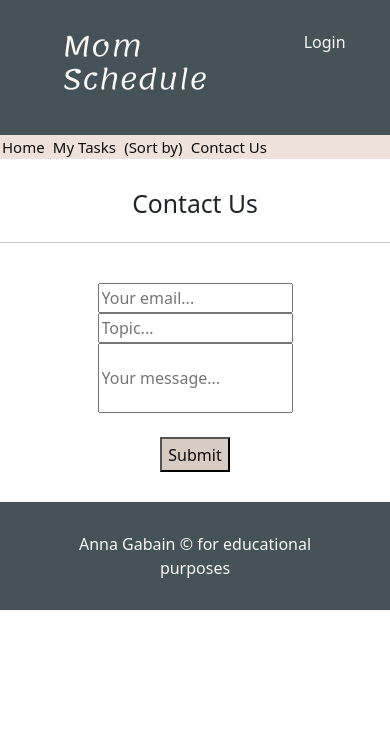
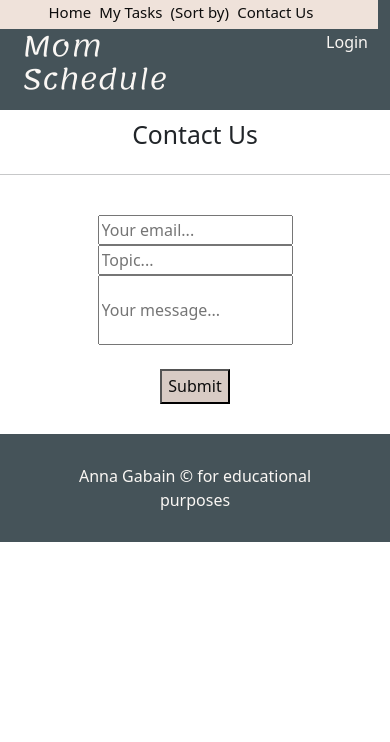
Before and after one commit to annagabain/Mom-Schedule, a Django app: page /contact in a window 390 px wide. Shown: the top 742 px of the page. Run offline with Django 3.2, Linux system fonts and the light colour scheme.

Commit message:
Fix the header for mobile view

```diff
--- a/static/css/responsive.css
+++ b/static/css/responsive.css
@@ -12,6 +12,22 @@ Class prefix | Size     | Container (max-width) |
 
 /* Device = Most of the Smartphones Mobiles */
 @media (max-width: 992px) {
+    header {
+        position:fixed;
+        padding: 30px 10px 5px 10px;
+    }
+
+    h1 {
+        font-size: 0.5rem;
+        font-weight: 200;
+        padding: 0px;
+        margin: 1rem 0rem;
+    }
+
+    .login-greeting {
+        font-size: 1rem;
+    }
+
     #card-parent {
         column-count: 1;
     }
@@ -19,8 +35,10 @@ Class prefix | Size     | Container (max-width) |
     /* sidebar start */
     .sidebar {
         background-color: #efe2da;
-        padding: 0px;
+        padding: 0px 10px 5px 10px;
         width: 100%;
+        position: fixed;
+        text-align: center;
     }
 
     .sidebar a {
@@ -50,4 +68,9 @@ Class prefix | Size     | Container (max-width) |
     }
 
     /* sidebar end */
+
+    .main-content {
+        padding-top: 120px;
+
+    }
 }
--- a/static/css/style.css
+++ b/static/css/style.css
@@ -74,13 +74,17 @@
     }
 
     .sidebar a:hover {
-        color: #455359;
+        color: #efe2da;
+        background: #6A4C39;
+
     }
 
     #round-button {
         width: 60px;
         height: 60px;
         border-radius: 50%;
+        background: #6A4C39;
+        color: #efe2da;
     }
 
     /* sidebar end */
--- a/templates/base.html
+++ b/templates/base.html
@@ -17,13 +17,13 @@
 </head>
 
 <body>
-    <header>
+    <header class="col-12">
         <div class="container-fluid">
             <div class="row">
-                <div class="col-10">
+                <div class="col-lg-10 col-md-10 col-sm-10 col-6">
                     <a href="/"><h1>Mom Schedule</h1></a>
                 </div>
-                <div class="col-2 login-greeting">
+                <div class="login-greeting col-lg-2 col-md-2  col-sm-2 col-6">
                         <!-- log in or logout based on authentication status -->
                         {% if user.is_authenticated %}
                         <a  href="#">Hello {{user.username}}!</a>
```
Also changed, not shown: README.md.
